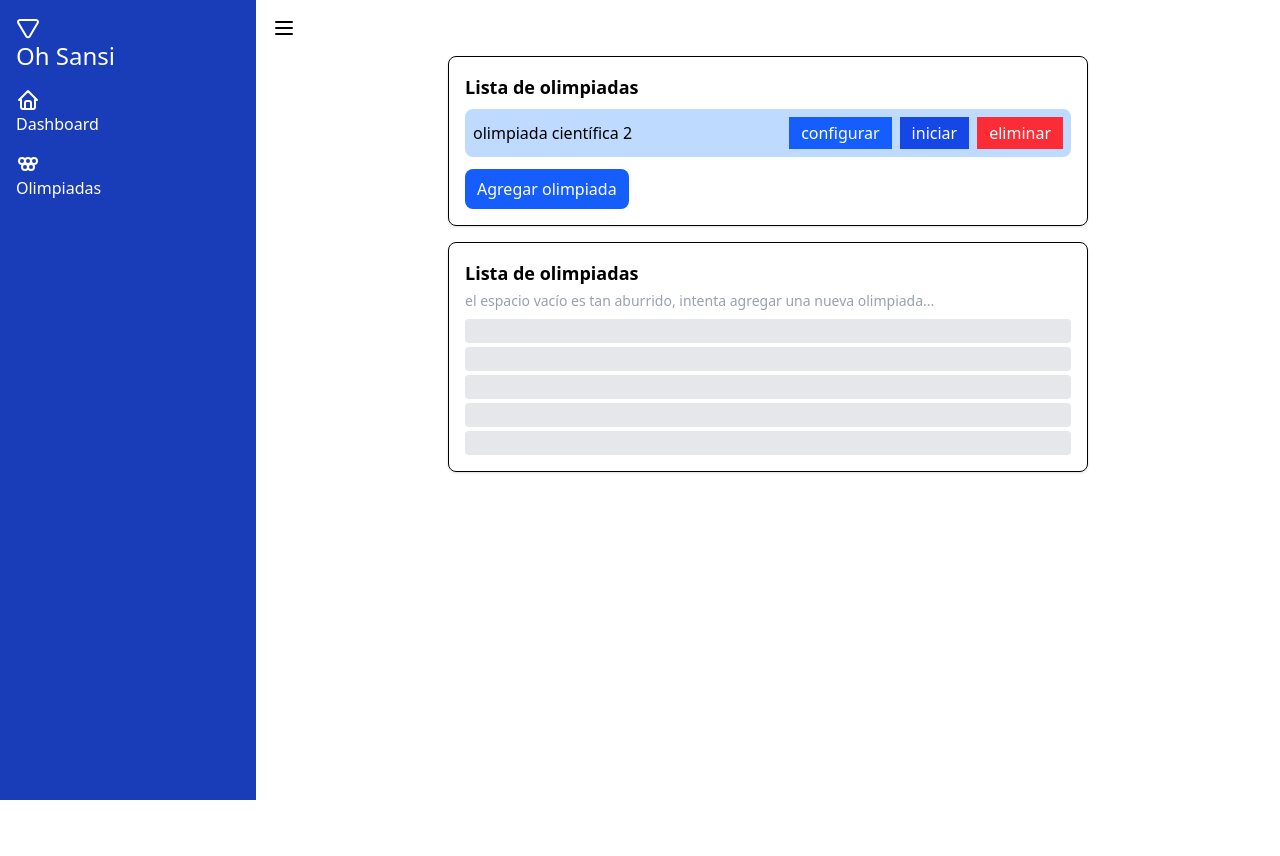
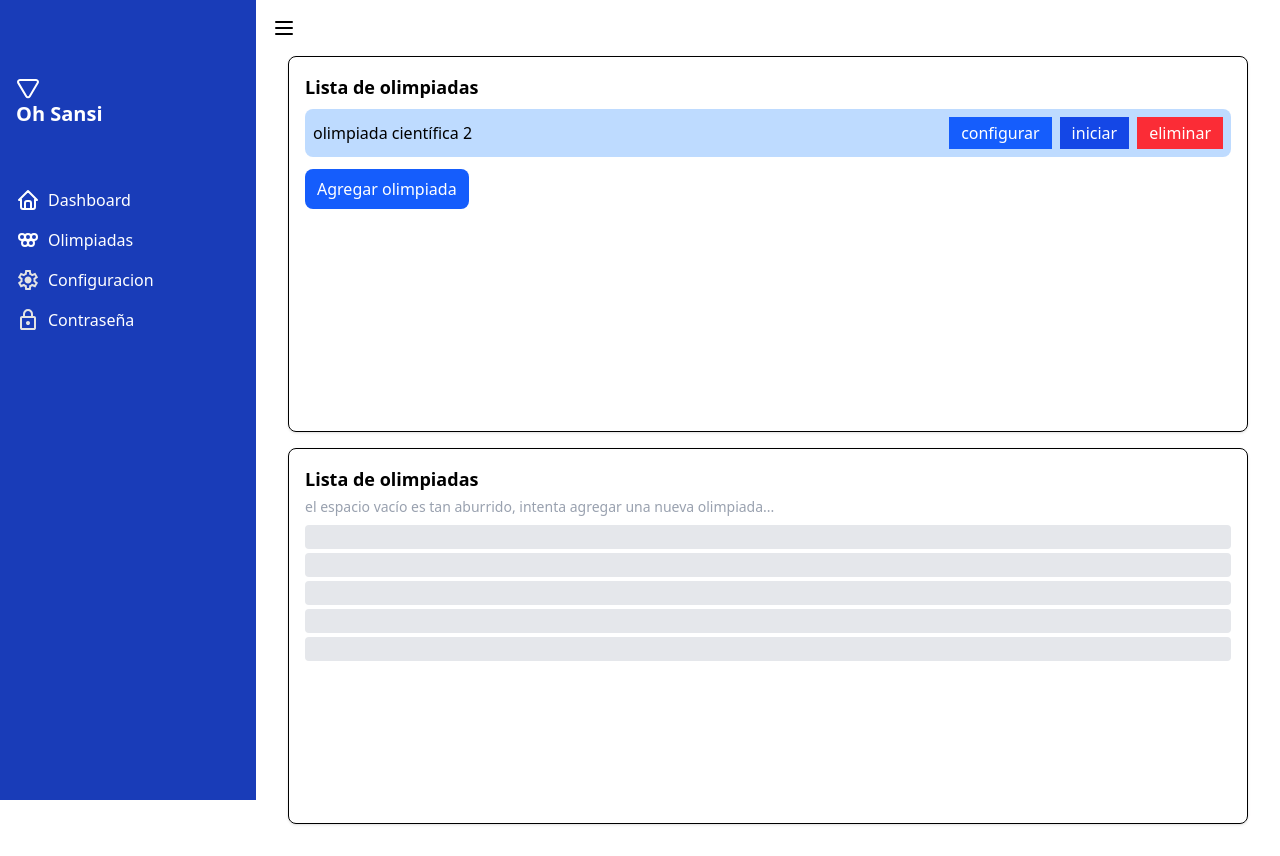
Before and after one commit to IVER-15-07/ohSansi, a React (Vite) app in the folder frontend/: page /AdminLayout in a window 1280 px wide. Both pictures are taken after a click on the button "Olimpiadas". Before the commit the page ends 800 px from the top, so only its background shows below. Built offline with nearby package versions, Linux system fonts and the light colour scheme.

Commit message:
el saibar  ya esta  con sus componentes

```diff
--- a/frontend/src/assets/Icons.jsx
+++ b/frontend/src/assets/Icons.jsx
@@ -1,4 +1,13 @@
 import React from 'react'
+
+
+export const LogoIcon = () => (
+    <svg xmlns="http://www.w3.org/2000/svg" viewBox="0 0 24 24" fill="none" stroke="currentColor" stroke-linecap="round" stroke-linejoin="round" width="24" height="24" stroke-width="2">
+        <path d="M10.363 20.405l-8.106 -13.534a1.914 1.914 0 0 1 1.636 -2.871h16.214a1.914 1.914 0 0 1 1.636 2.871l-8.106 13.534a1.914 1.914 0 0 1 -3.274 0z"></path>
+    </svg>
+
+
+)
 
 export const PanelIcon = () => (
     <svg
@@ -57,3 +66,12 @@ export const PanelIcon = () => (
         <path d="M4 18l16 0"></path>
     </svg>
 )
+
+export const ConfigIcon = () => (
+
+<svg xmlns="http://www.w3.org/2000/svg" height="24px" viewBox="0 -960 960 960" width="24px" fill="#e3e3e3"><path d="m370-80-16-128q-13-5-24.5-12T307-235l-119 50L78-375l103-78q-1-7-1-13.5v-27q0-6.5 1-13.5L78-585l110-190 119 50q11-8 23-15t24-12l16-128h220l16 128q13 5 24.5 12t22.5 15l119-50 110 190-103 78q1 7 1 13.5v27q0 6.5-2 13.5l103 78-110 190-118-50q-11 8-23 15t-24 12L590-80H370Zm70-80h79l14-106q31-8 57.5-23.5T639-327l99 41 39-68-86-65q5-14 7-29.5t2-31.5q0-16-2-31.5t-7-29.5l86-65-39-68-99 42q-22-23-48.5-38.5T533-694l-13-106h-79l-14 106q-31 8-57.5 23.5T321-633l-99-41-39 68 86 64q-5 15-7 30t-2 32q0 16 2 31t7 30l-86 65 39 68 99-42q22 23 48.5 38.5T427-266l13 106Zm42-180q58 0 99-41t41-99q0-58-41-99t-99-41q-59 0-99.5 41T342-480q0 58 40.5 99t99.5 41Zm-2-140Z"/></svg>
+)
+
+export const PasswordIcon = () => (
+    <svg xmlns="http://www.w3.org/2000/svg" height="24px" viewBox="0 -960 960 960" width="24px" fill="#e3e3e3"><path d="M240-80q-33 0-56.5-23.5T160-160v-400q0-33 23.5-56.5T240-640h40v-80q0-83 58.5-141.5T480-920q83 0 141.5 58.5T680-720v80h40q33 0 56.5 23.5T800-560v400q0 33-23.5 56.5T720-80H240Zm0-80h480v-400H240v400Zm240-120q33 0 56.5-23.5T560-360q0-33-23.5-56.5T480-440q-33 0-56.5 23.5T400-360q0 33 23.5 56.5T480-280ZM360-640h240v-80q0-50-35-85t-85-35q-50 0-85 35t-35 85v80ZM240-160v-400 400Z"/></svg>
+)
--- a/frontend/src/layouts/AdminLayout.jsx
+++ b/frontend/src/layouts/AdminLayout.jsx
@@ -2,7 +2,7 @@ import React from 'react'
 import { useState } from 'react'
 import Dashboard from '../pages/admin/Dashboard';
 import Olympiad from '../pages/admin/Olympiad';
-import { PanelIcon, OlympiadIcon, MenuIcon } from '../assets/Icons'
+import { PanelIcon, OlympiadIcon, MenuIcon, LogoIcon, ConfigIcon, PasswordIcon } from '../assets/Icons'
 
 
 const AdminLayout = () => {
@@ -12,55 +12,76 @@ const AdminLayout = () => {
   const renderComponent = () => {
     if (paginacion === 'DASHBOARD') {
       return <Dashboard />
-    } else {
-      if (paginacion === 'CREAR') {
-        return <Olympiad />
-      }
+    } else if (paginacion === 'CREAR') {
+      return <Olympiad />
+    } else if (paginacion === 'CONFIGURACION') {
+      return <ConfigIcon />
     }
+
   }
+
+
 
   const toggleSidebar = () => {
     setIsCollapsed(!isCollapsed); // cambia el estado del sidebar
   }
 
 
+
+
   return (
     <div className="flex">
 
       {/* Sidebar */}
-      <div className={`p-4 bg-blue-800 text-white h-screen transition-all duration-300 ${isCollapsed ? 'w-[1.5cm] h-[50%] rounded-2xl mt-4 mb-4 ml-4' : 'w-1/5'
+      <div className={`p-4 bg-blue-800 text-white h-screen duration-600 ease-in-out ${isCollapsed ? 'w-[1.5cm) h-[80%] rounded-2xl mt-4 mb-4 ml-4' : 'w-1/5 h-screen'
         }`}>
+
         <div className="flex items-center space-x-2 ">
-          <h1 className={`text-2xl mb-4 'hidden' : 'block'}`}><svg xmlns="http://www.w3.org/2000/svg" viewBox="0 0 24 24" fill="none" stroke="currentColor" stroke-linecap="round" stroke-linejoin="round" width="24" height="24" stroke-width="2">
-            <path d="M10.363 20.405l-8.106 -13.534a1.914 1.914 0 0 1 1.636 -2.871h16.214a1.914 1.914 0 0 1 1.636 2.871l-8.106 13.534a1.914 1.914 0 0 1 -3.274 0z"></path>
-          </svg>Oh Sansi</h1>
+
+          <div className='mt-15 mb-15 md:ml-0'>
+            <LogoIcon />
+            {<h1 className={`text-xl font-bold ${isCollapsed ? 'hidden' : 'block'}`}>Oh Sansi</h1>}
+
+          </div>
         </div>
-
 
         <button
           onClick={() => setPaginacion('DASHBOARD')}
-          className={`block mb-4 ${isCollapsed ? 'text-sm' : ''}`} >
-          <PanelIcon />Dashboard
+          className={`flex items-center mb-4 ${isCollapsed ? 'justify-center' : ''}`}>
+          <PanelIcon />
+          {!isCollapsed && <span className="ml-2">Dashboard</span>}
         </button>
 
         <button
           onClick={() => setPaginacion('CREAR')}
-          className={`block mb-4 ${isCollapsed ? 'text-sm' : ''}`}>
+          className={`flex items-center mb-4 ${isCollapsed ? 'justify-center' : ''}`}>
+          <OlympiadIcon />
+          {!isCollapsed && <span className="ml-2">Olimpiadas</span>}
+        </button>
 
-          <OlympiadIcon />
-          Olimpiadas
+        <button
+          onClick={() => setPaginacion('CREAR')}
+          className={`flex items-center mb-4 ${isCollapsed ? 'justify-center' : ''}`}>
+          <ConfigIcon />
+          {!isCollapsed && <span className="ml-2">Configuracion</span>}
+        </button>
+
+        <button
+          onClick={() => setPaginacion('CREAR')}
+          className={`flex items-center mb-4 ${isCollapsed ? 'justify-center' : ''}`}>
+          <PasswordIcon />
+          {!isCollapsed && <span className="ml-2">Contraseña</span>}
         </button>
       </div>
 
+
+
+
       {/* Main Content */}
       <div className="w-4/5 p-4">
-        <div > <MenuIcon onClick={toggleSidebar}/>
-        </div>
-
+        <div > <MenuIcon onClick={toggleSidebar} /></div>
         <div className="h-1/10 ">
-
           {renderComponent()}
-
         </div>
       </div>
     </div>
--- a/frontend/src/pages/admin/Olympiad.jsx
+++ b/frontend/src/pages/admin/Olympiad.jsx
@@ -16,15 +16,10 @@ const Olympiad = () => {
         }
     }
 
-
-
-
-
-
     return (
-        <div className="p-4 max-w-2xl mx-auto">
+        <div className="flex flex-col w-full h-screen p-4">
         {/* Primera lista */}
-            <div className="border rounded-lg p-4 shadow-sm">
+        <div className="border rounded-lg p-4 shadow-sm flex-1">
           <h2 className="text-lg font-bold">Lista de olimpiadas</h2>
           <div className="bg-blue-200 p-2 rounded-lg flex justify-between items-center mt-2">
             <span className="font-medium">olimpiada científica 2</span>
@@ -40,9 +35,11 @@ const Olympiad = () => {
         </div>
 
         {/* Segunda lista */}
-            <div className="border rounded-lg p-4 shadow-sm mt-4">
+        <div className="border rounded-lg p-4 shadow-sm flex-1 mt-4">
           <h2 className="text-lg font-bold">Lista de olimpiadas</h2>
-                <p className="text-gray-400 text-sm mt-1">el espacio vacío es tan aburrido, intenta agregar una nueva olimpiada...</p>
+          <p className="text-gray-400 text-sm mt-1">
+            el espacio vacío es tan aburrido, intenta agregar una nueva olimpiada...
+          </p>
           <div className="mt-2 space-y-1">
             {Rendercreate()}
             {[...Array(5)].map((_, i) => (
@@ -52,7 +49,6 @@ const Olympiad = () => {
         </div>
       </div>
     )
-
   }
 
 export default Olympiad
```
Lines whose indentation alone changed are shown as unchanged.
